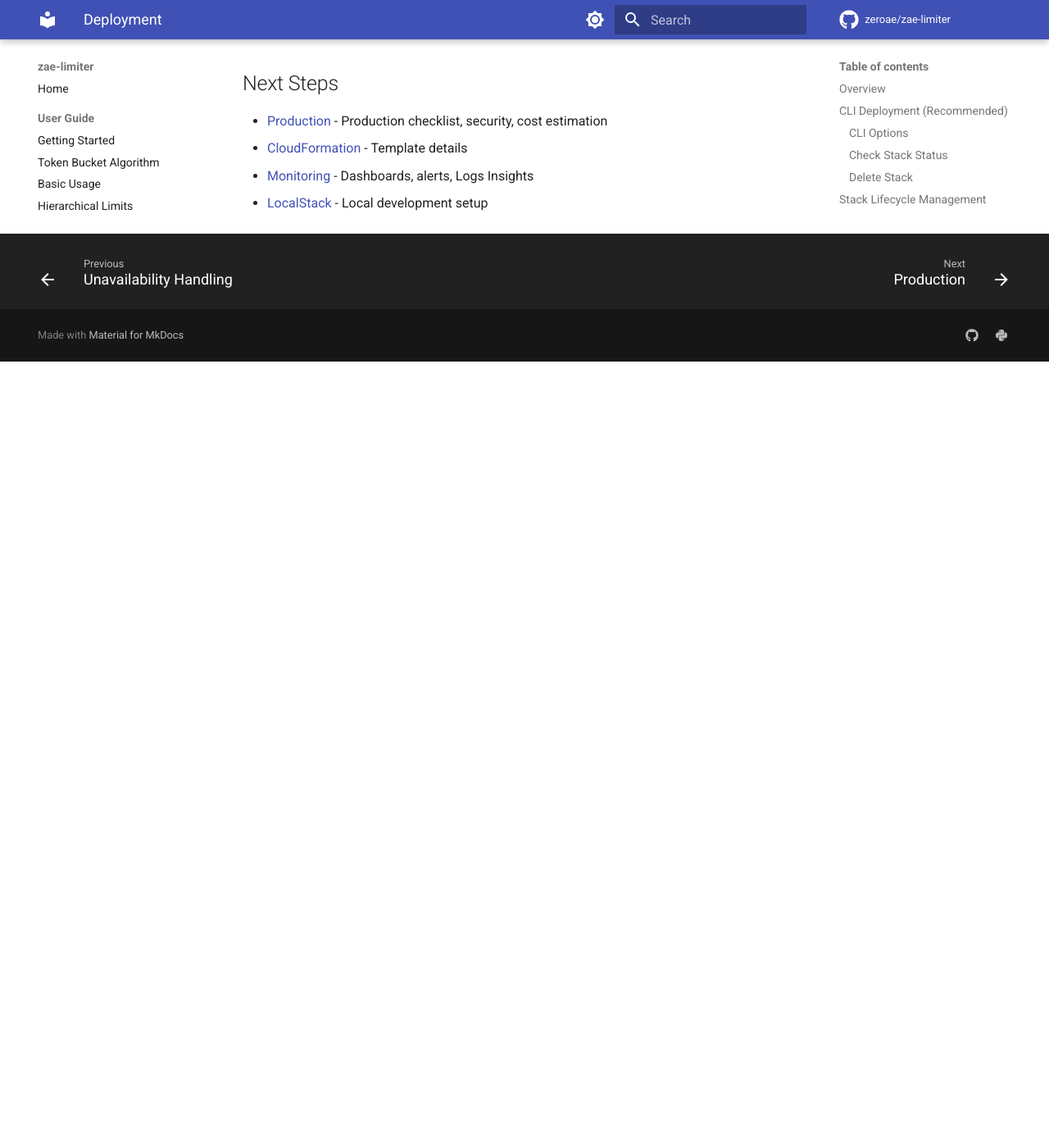
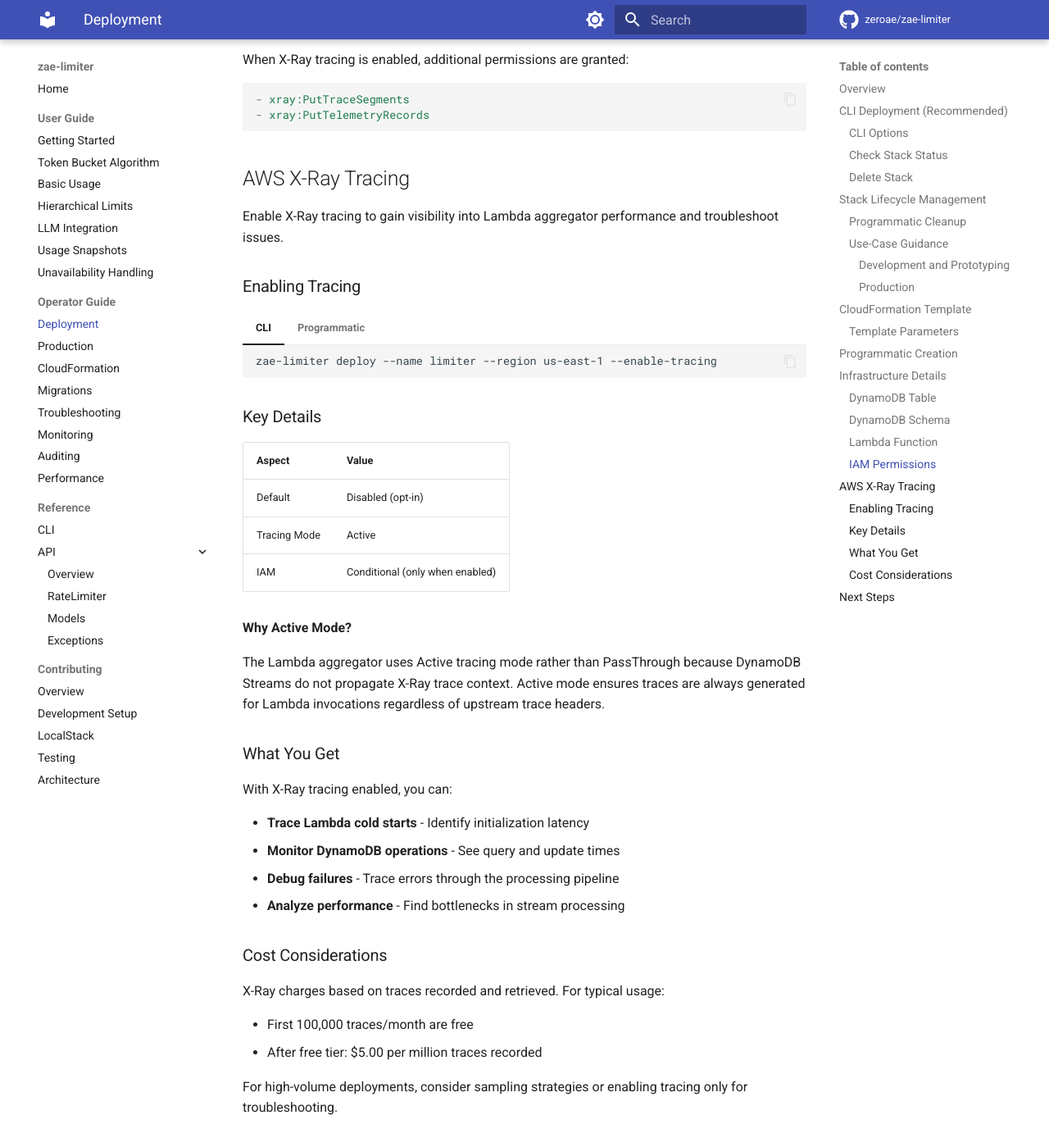
Before and after one commit to zeroae/zae-limiter, an MkDocs documentation site: the page built from docs/infra/deployment.md, in a window 1280 px wide and 1400 px high, scrolled down 5207 px. Shown: the whole window at 82% size. Built offline with MkDocs 1.6.1 and Material for MkDocs 9.7.7, drawn with Linux system fonts in a browser that asks for light colours; comment, search, counter and statistics services are not loaded; the version menu is left out; before the commit the page ends 5648 px from its top, so only the background shows below that.

Commit message:
✨ feat(infra): add AWS X-Ray tracing support for Lambda aggregator
Add opt-in X-Ray tracing configuration for the Lambda aggregator function.

Changes:
- Add `enable_tracing: bool = False` to StackOptions
- Add `--enable-tracing/--no-tracing` CLI flag
- Add EnableTracing CloudFormation parameter with TracingEnabled condition
- Add conditional XRayAccess IAM policy (only when tracing enabled)
- Add TracingConfig.Mode (Active when enabled, PassThrough otherwise)
- Add AWS E2E tests for tracing configuration validation

Key design decisions:
- Uses Active mode (not PassThrough) because DynamoDB Streams don't
  propagate trace context headers
- IAM permissions conditionally added to follow least privilege
- Default is disabled (opt-in) to avoid unexpected X-Ray costs

Note: DynamoDB subsegments require aws-xray-sdk instrumentation (#194).

Closes #107

Co-Authored-By: Claude Opus 4.5 <noreply@anthropic.com>

````diff
--- a/docs/infra/deployment.md
+++ b/docs/infra/deployment.md
@@ -228,6 +228,67 @@ The Lambda function has minimal permissions:
 - dynamodb:Query
 ```
 
+When X-Ray tracing is enabled, additional permissions are granted:
+
+```yaml
+- xray:PutTraceSegments
+- xray:PutTelemetryRecords
+```
+
+## AWS X-Ray Tracing
+
+Enable X-Ray tracing to gain visibility into Lambda aggregator performance and troubleshoot issues.
+
+### Enabling Tracing
+
+=== "CLI"
+
+    ```bash
+    zae-limiter deploy --name limiter --region us-east-1 --enable-tracing
+    ```
+
+=== "Programmatic"
+
+    ```python
+    from zae_limiter import RateLimiter, StackOptions
+
+    limiter = RateLimiter(
+        name="limiter",
+        region="us-east-1",
+        stack_options=StackOptions(enable_tracing=True),
+    )
+    ```
+
+### Key Details
+
+| Aspect | Value |
+|--------|-------|
+| Default | Disabled (opt-in) |
+| Tracing Mode | Active |
+| IAM | Conditional (only when enabled) |
+
+**Why Active Mode?**
+
+The Lambda aggregator uses Active tracing mode rather than PassThrough because DynamoDB Streams do not propagate X-Ray trace context. Active mode ensures traces are always generated for Lambda invocations regardless of upstream trace headers.
+
+### What You Get
+
+With X-Ray tracing enabled, you can:
+
+- **Trace Lambda cold starts** - Identify initialization latency
+- **Monitor DynamoDB operations** - See query and update times
+- **Debug failures** - Trace errors through the processing pipeline
+- **Analyze performance** - Find bottlenecks in stream processing
+
+### Cost Considerations
+
+X-Ray charges based on traces recorded and retrieved. For typical usage:
+
+- First 100,000 traces/month are free
+- After free tier: $5.00 per million traces recorded
+
+For high-volume deployments, consider sampling strategies or enabling tracing only for troubleshooting.
+
 ## Next Steps
 
 - [Production](production.md) - Production checklist, security, cost estimation
````
Also changed, not shown: CLAUDE.md (+14 -0 lines), docs/cli.md (+7 -0 lines), docs/infra/production.md (+1 -0 lines), src/zae_limiter/infra/cfn_template.yaml (+27 -0 lines), 4 other files.
